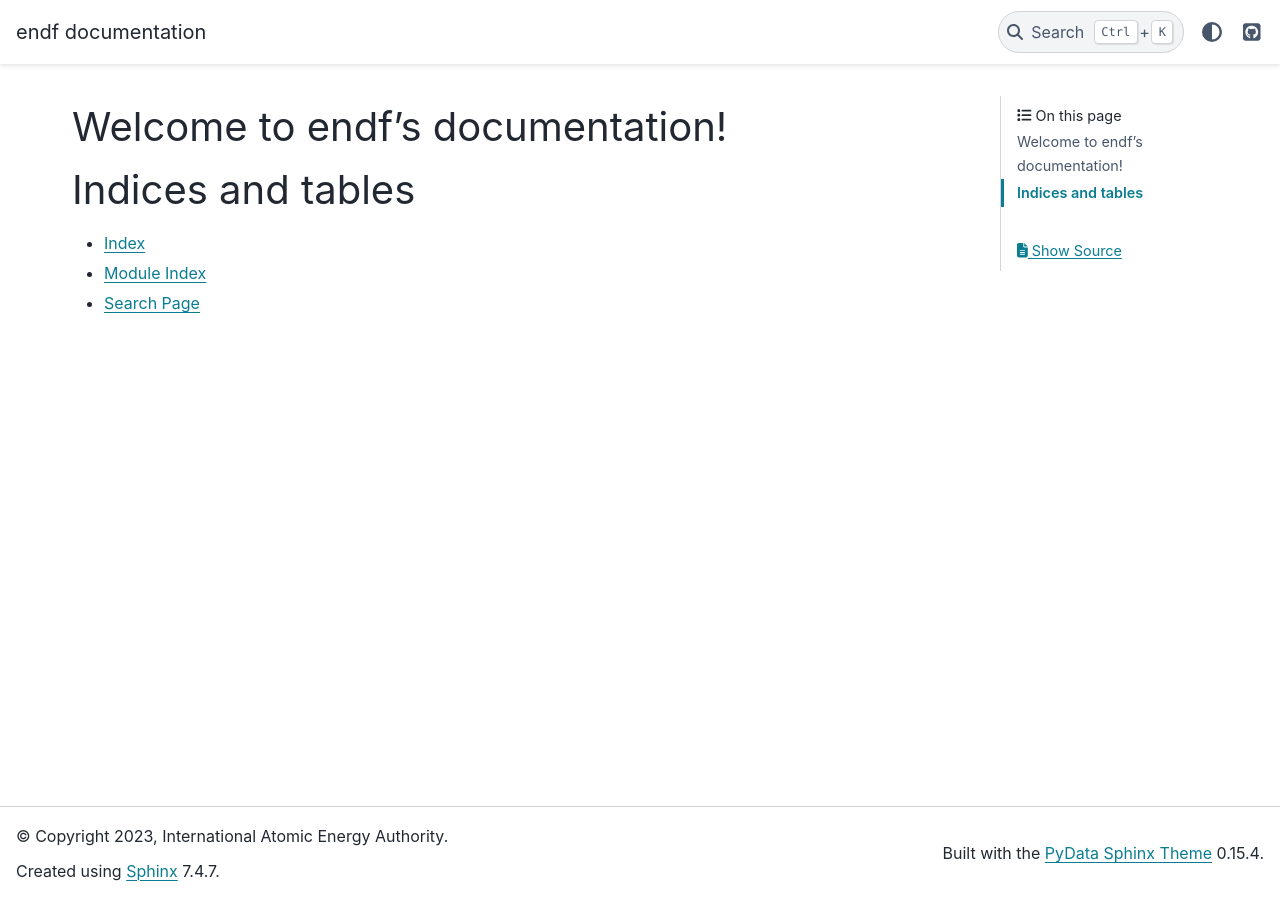
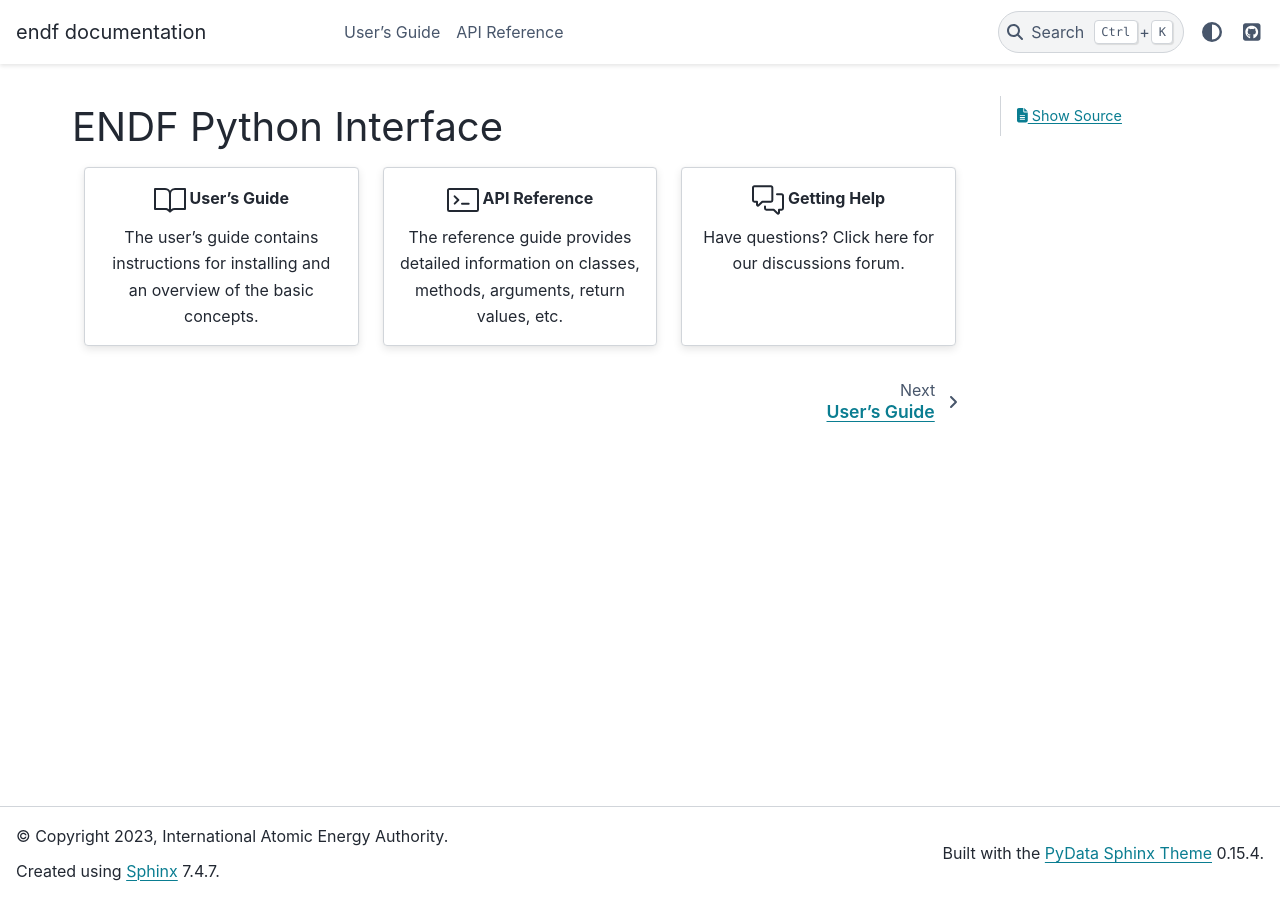
Before and after one commit to paulromano/endf-python, a Sphinx documentation site: the page built from doc/source/index.rst, in a window 1280 px wide. Built offline with Sphinx 7.4.7 and the PyData theme 0.15.4, drawn with Linux system fonts in a browser that asks for light colours.

Commit message:
More documentation updates

```diff
--- /dev/null
+++ b/doc/source/_templates/myclass.rst
@@ -0,0 +1,22 @@
+{{ fullname | escape | underline }}
+
+.. currentmodule:: {{ module }}
+
+.. autoclass:: {{ objname }}
+
+   {% block methods %}
+   {% if methods %}
+   .. rubric:: {{ _('Methods') }}
+
+   .. autosummary::
+      :toctree: .
+
+   {% for item in methods %}
+      {% if not item.startswith('__') %}
+      {% if item not in inherited_members %}
+      ~{{ name }}.{{ item }}
+      {% endif %}
+      {% endif %}
+   {%- endfor %}
+   {% endif %}
+   {% endblock %}
--- a/doc/source/index.rst
+++ b/doc/source/index.rst
@@ -1,20 +1,36 @@
-.. endf documentation master file, created by
-   sphinx-quickstart on Mon May  8 23:24:32 2023.
-   You can adapt this file completely to your liking, but it should at least
-   contain the root `toctree` directive.
+:notoc:
 
-Welcome to endf's documentation!
-================================
+ENDF Python Interface
+=====================
+
+.. grid:: 3
+
+    .. grid-item-card:: \ :octicon:`book;2em` User's Guide
+        :text-align: center
+        :link: user/index
+        :link-type: doc
+
+        The user's guide contains instructions for installing and an overview of
+        the basic concepts.
+
+    .. grid-item-card:: \ :octicon:`terminal;2em` API Reference
+        :text-align: center
+        :link: reference/index
+        :link-type: doc
+
+        The reference guide provides detailed information on classes, methods,
+        arguments, return values, etc.
+
+    .. grid-item-card:: \ :octicon:`comment-discussion;2em` Getting Help
+        :text-align: center
+        :link: https://github.com/paulromano/endf/discussions
+
+        Have questions? Click here for our discussions forum.
 
 .. toctree::
-   :maxdepth: 2
-   :caption: Contents:
+    :maxdepth: 2
+    :caption: Contents:
+    :hidden:
 
-
-
-Indices and tables
-==================
-
-* :ref:`genindex`
-* :ref:`modindex`
-* :ref:`search`
+    user/index
+    reference/index
--- /dev/null
+++ b/doc/source/user/index.rst
@@ -0,0 +1,4 @@
+.. _userguide:
+
+User's Guide
+============
```
Also changed, not shown: doc/source/reference/index.rst (added, +11 -0 lines), 1 other file.
